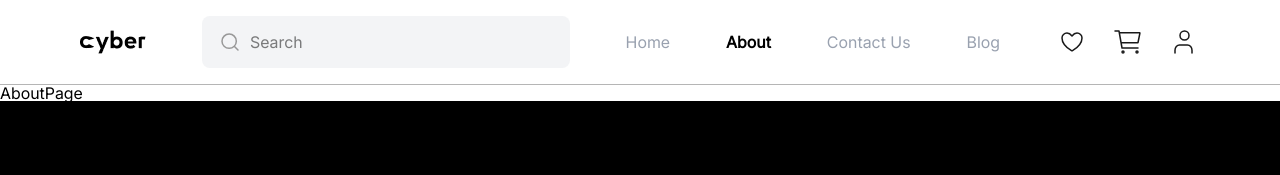
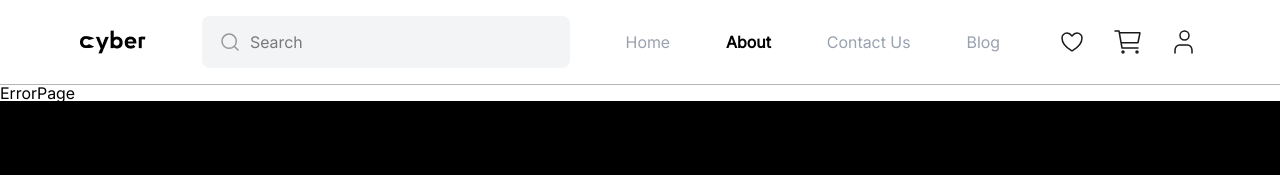
Before and after one commit to jngmnj/shop-vite-ts, a React (Vite) app: page /about in a window 1280 px wide. Shown: the top 175 px of the page. Built offline with nearby package versions, Linux system fonts and the light colour scheme.

Commit message:
⚰️ Chore: 불필요한 페이지 파일 삭제, 에러페이지추가, 라우팅 수정(#5)
- 불필요한 페이지 삭제
- App.tsx 라우팅 수정(삭제 및 에러페이지 추가)
- 에러페이지 추가

```diff
--- a/src/App.tsx
+++ b/src/App.tsx
@@ -1,14 +1,8 @@
 import { BrowserRouter, Route, Routes } from 'react-router-dom';
 import DefaultLayout from './layout/DefaultLayout';
-import AboutPage from './pages/AboutPage';
-import BlogPage from './pages/BlogPage';
-import CartPage from './pages/CartPage';
-import ContactPage from './pages/ContactPage';
-import FavoritesPage from './pages/FavoritesPage';
+import ErrorPage from './pages/ErrorPage';
 import MainPage from './pages/MainPage';
 import ProductPage from './pages/ProductPage';
-import SearchPage from './pages/SearchPage';
-import UserPage from './pages/UserPage';
 
 function App() {
   return (
@@ -18,13 +12,7 @@ function App() {
           <Route path="/" element={<DefaultLayout />}>
             <Route index element={<MainPage />} />
             <Route path="products" element={<ProductPage />} />
-            <Route path="about" element={<AboutPage />} />
-            <Route path="blog" element={<BlogPage />} />
-            <Route path="cart" element={<CartPage />} />
-            <Route path="contact" element={<ContactPage />} />
-            <Route path="favorites" element={<FavoritesPage />} />
-            <Route path="user" element={<UserPage />} />
-            <Route path="search" element={<SearchPage />} />
+            <Route path="*" element={<ErrorPage />} />
           </Route>
         </Routes>
       </BrowserRouter>
--- a/src/pages/AboutPage.tsx
+++ /dev/null
@@ -1,5 +0,0 @@
-const AboutPage = () => {
-  return <div>AboutPage</div>;
-};
-
-export default AboutPage;
--- a/src/pages/BlogPage.tsx
+++ /dev/null
@@ -1,5 +0,0 @@
-const BlogPage = () => {
-  return <div>BlogPage</div>;
-};
-
-export default BlogPage;
--- a/src/pages/CartPage.tsx
+++ /dev/null
@@ -1,5 +0,0 @@
-const CartPage = () => {
-  return <div>CartPage</div>;
-};
-
-export default CartPage;
--- a/src/pages/ContactPage.tsx
+++ /dev/null
@@ -1,5 +0,0 @@
-const ContactPage = () => {
-  return <div>ContactPage</div>;
-};
-
-export default ContactPage;
--- /dev/null
+++ b/src/pages/ErrorPage.tsx
@@ -0,0 +1,7 @@
+const ErrorPage = () => {
+  return (
+    <div>ErrorPage</div>
+  )
+}
+
+export default ErrorPage
--- a/src/pages/FavoritesPage.tsx
+++ /dev/null
@@ -1,5 +0,0 @@
-const FavoritesPage = () => {
-  return <div>FavoritePage</div>;
-};
-
-export default FavoritesPage;
--- a/src/pages/SearchPage.tsx
+++ /dev/null
@@ -1,5 +0,0 @@
-const SearchPage = () => {
-  return <div>SearchPage</div>;
-};
-
-export default SearchPage;
--- a/src/pages/UserPage.tsx
+++ /dev/null
@@ -1,5 +0,0 @@
-const UserPage = () => {
-  return <div>UserPage</div>;
-};
-
-export default UserPage;
```
